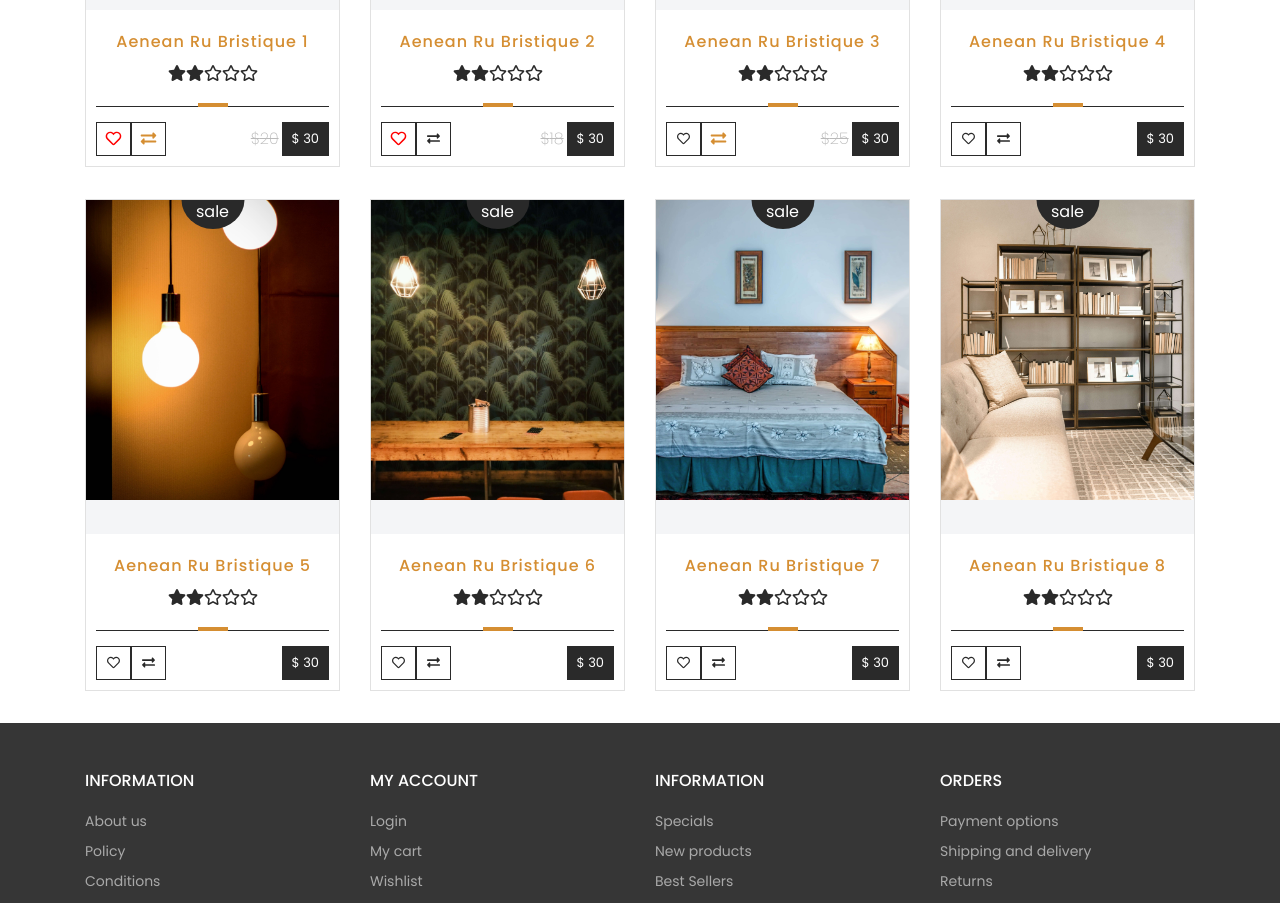
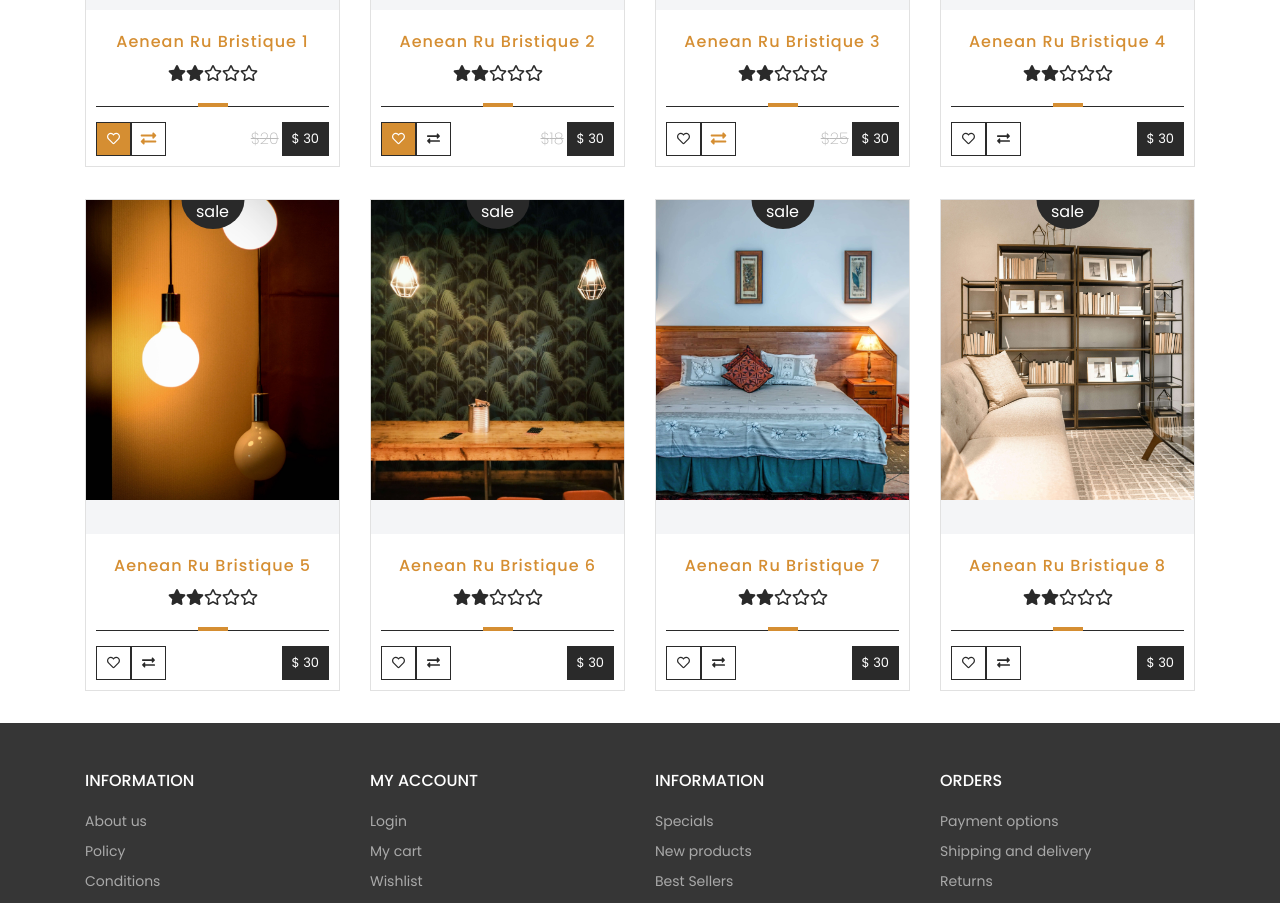
Before and after one commit to iMdPd/reactTeamProject, a React (Create React App) app: page / in a window 1280 px wide. Shown: the part 1000-1903 px from the top of the page. Built offline with nearby package versions, Linux system fonts and the light colour scheme.

Commit message:
Add styles for favorite selector

```diff
--- a/src/components/common/ProductBox/ProductBox.module.scss
+++ b/src/components/common/ProductBox/ProductBox.module.scss
@@ -82,14 +82,10 @@
     align-items: center;
   }
 
-
   .outlines {
     .favorite {
-      color: $danger;
-
-      & > svg {
-        scale: 1.2;
-      }
+      background-color: $primary;
+      color: $light-text-color;
     }
 
     .compare {
```
